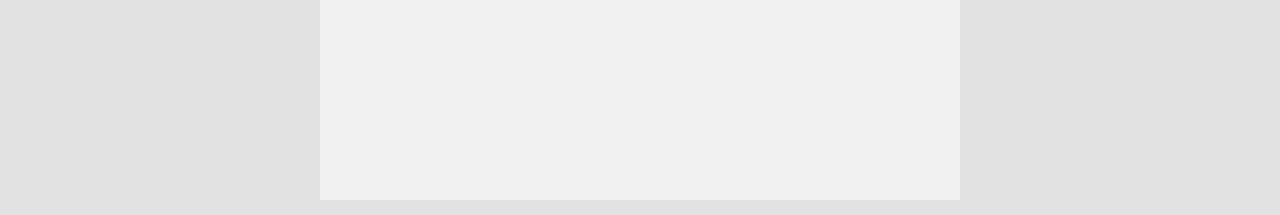
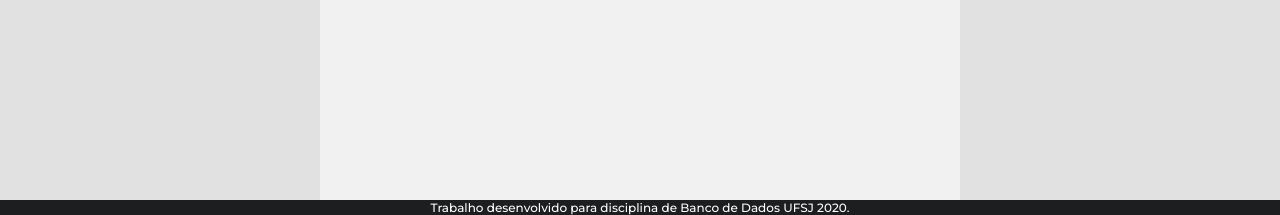
Before and after one commit to lucasromulosr/Google-Play-Analysis, a Django app: page / in a window 1280 px wide. Shown: the part 610-825 px from the top of the page. Run offline with Django 3.2, Linux system fonts and the light colour scheme; data that the repository does not hold is empty.

Commit message:
ajustes finais do layout

```diff
--- a/database.py
+++ b/database.py
@@ -39,8 +39,9 @@ def read_app(app_id):
 def read_comments(app_id):
     return COMMENTS.find({'app': app_id})
 
+
 # busca os 5 commentarios com maior numero de likes
 def read_top(app_id):
-    comments = list(COMMENTS.find({'app': app_id}).sort("likes",-1))
+    comments = list(COMMENTS.find({'app': app_id}).sort("likes", -1))
     comments = comments[:5]
     return comments
--- a/templates/base.html
+++ b/templates/base.html
@@ -152,6 +152,7 @@
         <!-- Page content here -->
         {% endblock content %}
 
+    {% include "footer.html" %}
 
     </body>
 </html>
--- a/templates/footer.html
+++ b/templates/footer.html
@@ -6,7 +6,7 @@
     }
 
     .footer-text {
-        font-size: 10px;
+        font-size: 12px;
         text-align: center;
         color: white;
     }
```
Also changed, not shown: app/views.py (line endings or trailing spaces).
